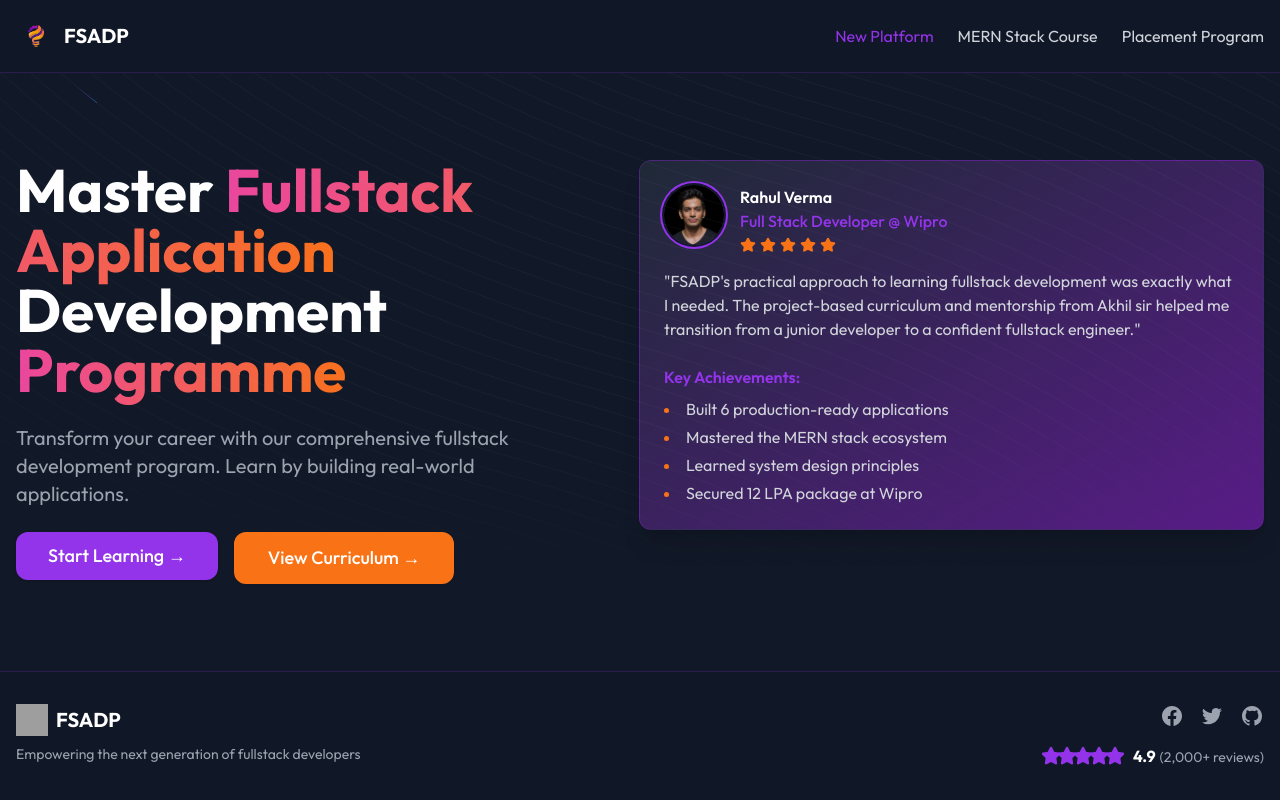
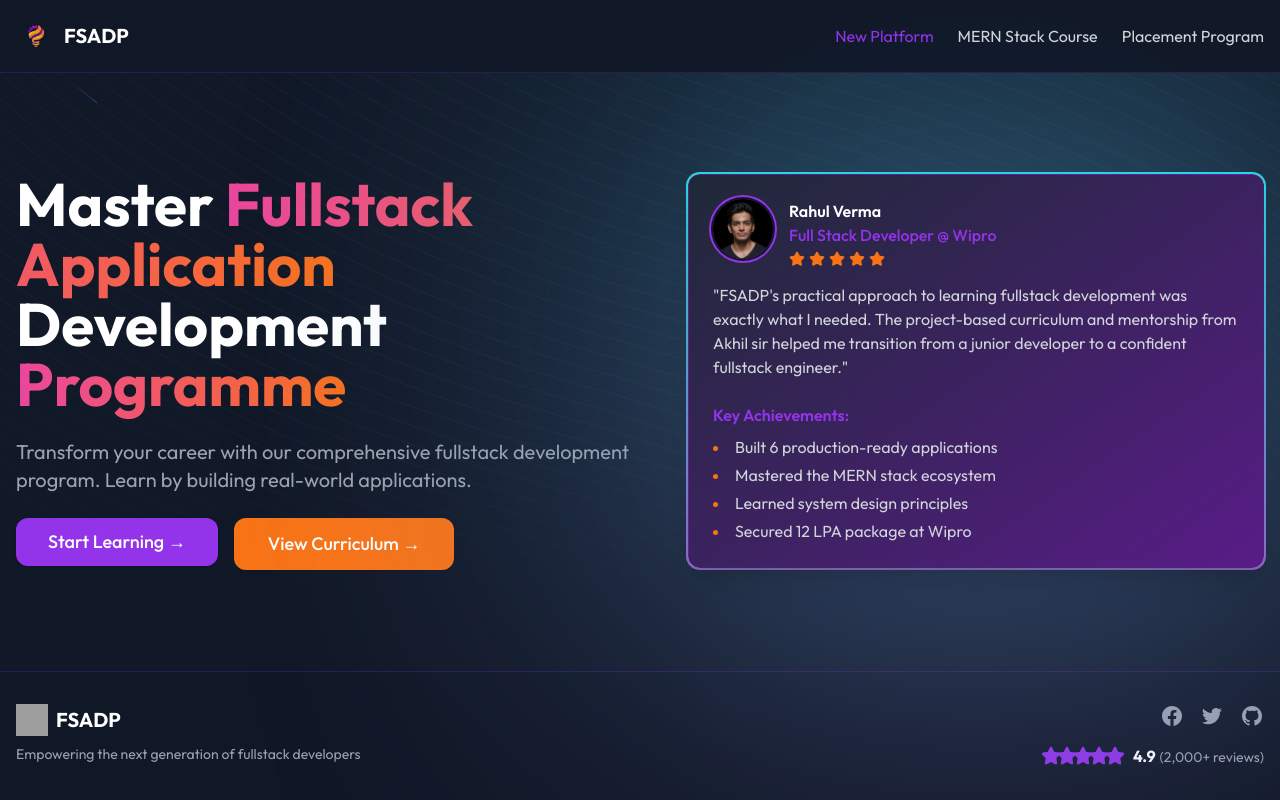
Before and after one commit to akhil-naidu/fsadp, a Next.js app: page / in a window 1280 px wide. Built offline with nearby package versions, Linux system fonts and the light colour scheme; grey boxes are pictures that could not be loaded.

Commit message:
chore: gradient enabled card

```diff
--- a/components/TestimonialCard.tsx
+++ b/components/TestimonialCard.tsx
@@ -2,10 +2,12 @@ import Image from 'next/image';
 import { Card } from '@/components/ui/card';
 import { Star } from 'lucide-react';
 import { BackgroundBeams } from '@/components/ui/background-beams';
+import { NeonGradientCard } from './ui/neon-gradient-card';
 
 export function TestimonialCard() {
   return (
-    <Card className='flex-1 p-6 bg-gradient-to-br from-gray-800 to-purple-900 text-white border border-purple-600/20 lg:flex lg:flex-col lg:justify-center lg:h-full shadow-xl'>
+    <NeonGradientCard className='max-w-xl'>
+      <div className='rounded-xl text-card-foreground flex-1 p-6 bg-gradient-to-br from-gray-800 to-purple-900 text-white border border-purple-600/20 lg:flex lg:flex-col lg:justify-center lg:h-full shadow-xl'>
         <div className='flex items-start gap-4 mb-4'>
           <Image
             src='/rahul-varma.jpg'
@@ -30,10 +32,10 @@ export function TestimonialCard() {
           </div>
         </div>
         <p className='text-gray-300'>
-        &quot;FSADP&apos;s practical approach to learning fullstack development
-        was exactly what I needed. The project-based curriculum and mentorship
-        from Akhil sir helped me transition from a junior developer to a
-        confident fullstack engineer.&quot;
+          &quot;FSADP&apos;s practical approach to learning fullstack
+          development was exactly what I needed. The project-based curriculum
+          and mentorship from Akhil sir helped me transition from a junior
+          developer to a confident fullstack engineer.&quot;
         </p>
         <div className='mt-6'>
           <h4 className='font-semibold mb-2 text-purple-600'>
@@ -46,6 +48,7 @@ export function TestimonialCard() {
             <li>Secured 12 LPA package at Wipro</li>
           </ul>
         </div>
-    </Card>
+      </div>
+    </NeonGradientCard>
   );
 }
--- a/components/ui/card.tsx
+++ b/components/ui/card.tsx
@@ -1,6 +1,6 @@
-import * as React from "react"
+import * as React from 'react';
 
-import { cn } from "@/lib/utils"
+import { cn } from '@/lib/utils';
 
 const Card = React.forwardRef<
   HTMLDivElement,
@@ -9,13 +9,13 @@ const Card = React.forwardRef<
   <div
     ref={ref}
     className={cn(
-      "rounded-xl border bg-card text-card-foreground shadow",
-      className
+      'rounded-xl border bg-card text-card-foreground shadow',
+      className,
     )}
     {...props}
   />
-))
-Card.displayName = "Card"
+));
+Card.displayName = 'Card';
 
 const CardHeader = React.forwardRef<
   HTMLDivElement,
@@ -23,11 +23,11 @@ const CardHeader = React.forwardRef<
 >(({ className, ...props }, ref) => (
   <div
     ref={ref}
-    className={cn("flex flex-col space-y-1.5 p-6", className)}
+    className={cn('flex flex-col space-y-1.5 p-6', className)}
     {...props}
   />
-))
-CardHeader.displayName = "CardHeader"
+));
+CardHeader.displayName = 'CardHeader';
 
 const CardTitle = React.forwardRef<
   HTMLDivElement,
@@ -35,11 +35,11 @@ const CardTitle = React.forwardRef<
 >(({ className, ...props }, ref) => (
   <div
     ref={ref}
-    className={cn("font-semibold leading-none tracking-tight", className)}
+    className={cn('font-semibold leading-none tracking-tight', className)}
     {...props}
   />
-))
-CardTitle.displayName = "CardTitle"
+));
+CardTitle.displayName = 'CardTitle';
 
 const CardDescription = React.forwardRef<
   HTMLDivElement,
@@ -47,19 +47,19 @@ const CardDescription = React.forwardRef<
 >(({ className, ...props }, ref) => (
   <div
     ref={ref}
-    className={cn("text-sm text-muted-foreground", className)}
+    className={cn('text-sm text-muted-foreground', className)}
     {...props}
   />
-))
-CardDescription.displayName = "CardDescription"
+));
+CardDescription.displayName = 'CardDescription';
 
 const CardContent = React.forwardRef<
   HTMLDivElement,
   React.HTMLAttributes<HTMLDivElement>
 >(({ className, ...props }, ref) => (
-  <div ref={ref} className={cn("p-6 pt-0", className)} {...props} />
-))
-CardContent.displayName = "CardContent"
+  <div ref={ref} className={cn('p-6 pt-0', className)} {...props} />
+));
+CardContent.displayName = 'CardContent';
 
 const CardFooter = React.forwardRef<
   HTMLDivElement,
@@ -67,10 +67,17 @@ const CardFooter = React.forwardRef<
 >(({ className, ...props }, ref) => (
   <div
     ref={ref}
-    className={cn("flex items-center p-6 pt-0", className)}
+    className={cn('flex items-center p-6 pt-0', className)}
     {...props}
   />
-))
-CardFooter.displayName = "CardFooter"
+));
+CardFooter.displayName = 'CardFooter';
 
-export { Card, CardHeader, CardFooter, CardTitle, CardDescription, CardContent }
+export {
+  Card,
+  CardHeader,
+  CardFooter,
+  CardTitle,
+  CardDescription,
+  CardContent,
+};
--- /dev/null
+++ b/components/ui/neon-gradient-card.tsx
@@ -0,0 +1,151 @@
+'use client';
+
+import {
+  CSSProperties,
+  ReactElement,
+  ReactNode,
+  useEffect,
+  useRef,
+  useState,
+} from 'react';
+
+import { cn } from '@/lib/utils';
+
+interface NeonColorsProps {
+  firstColor: string;
+  secondColor: string;
+}
+
+interface NeonGradientCardProps {
+  /**
+   * @default <div />
+   * @type ReactElement
+   * @description
+   * The component to be rendered as the card
+   * */
+  as?: ReactElement;
+  /**
+   * @default ""
+   * @type string
+   * @description
+   * The className of the card
+   */
+  className?: string;
+
+  /**
+   * @default ""
+   * @type ReactNode
+   * @description
+   * The children of the card
+   * */
+  children?: ReactNode;
+
+  /**
+   * @default 5
+   * @type number
+   * @description
+   * The size of the border in pixels
+   * */
+  borderSize?: number;
+
+  /**
+   * @default 20
+   * @type number
+   * @description
+   * The size of the radius in pixels
+   * */
+  borderRadius?: number;
+
+  /**
+   * @default "{ firstColor: '#ff00aa', secondColor: '#00FFF1' }"
+   * @type string
+   * @description
+   * The colors of the neon gradient
+   * */
+  neonColors?: NeonColorsProps;
+
+  [key: string]: any;
+}
+
+const NeonGradientCard: React.FC<NeonGradientCardProps> = ({
+  className,
+  children,
+  borderSize = 2,
+  borderRadius = 14,
+  neonColors = {
+    firstColor: '#ff00aa',
+    secondColor: '#00FFF1',
+  },
+  ...props
+}) => {
+  const containerRef = useRef<HTMLDivElement>(null);
+  const [dimensions, setDimensions] = useState({ width: 0, height: 0 });
+
+  useEffect(() => {
+    const updateDimensions = () => {
+      if (containerRef.current) {
+        const { offsetWidth, offsetHeight } = containerRef.current;
+        setDimensions({ width: offsetWidth, height: offsetHeight });
+      }
+    };
+
+    updateDimensions();
+    window.addEventListener('resize', updateDimensions);
+
+    return () => {
+      window.removeEventListener('resize', updateDimensions);
+    };
+  }, []);
+
+  useEffect(() => {
+    if (containerRef.current) {
+      const { offsetWidth, offsetHeight } = containerRef.current;
+      setDimensions({ width: offsetWidth, height: offsetHeight });
+    }
+  }, [children]);
+
+  return (
+    <div
+      ref={containerRef}
+      style={
+        {
+          '--border-size': `${borderSize}px`,
+          '--border-radius': `${borderRadius}px`,
+          '--neon-first-color': neonColors.firstColor,
+          '--neon-second-color': neonColors.secondColor,
+          '--card-width': `${dimensions.width}px`,
+          '--card-height': `${dimensions.height}px`,
+          '--card-content-radius': `${borderRadius - borderSize}px`,
+          '--pseudo-element-background-image': `linear-gradient(0deg, ${neonColors.firstColor}, ${neonColors.secondColor})`,
+          '--pseudo-element-width': `${dimensions.width + borderSize * 2}px`,
+          '--pseudo-element-height': `${dimensions.height + borderSize * 2}px`,
+          '--after-blur': `${dimensions.width / 3}px`,
+        } as CSSProperties
+      }
+      className={cn(
+        'relative z-10 size-full rounded-[var(--border-radius)]',
+        className,
+      )}
+      {...props}
+    >
+      <div
+        className={cn(
+          'relative size-full min-h-[inherit] rounded-[var(--card-content-radius)] bg-gray-100 p-0',
+          'before:absolute before:-left-[var(--border-size)] before:-top-[var(--border-size)] before:-z-10 before:block',
+          "before:h-[var(--pseudo-element-height)] before:w-[var(--pseudo-element-width)] before:rounded-[var(--border-radius)] before:content-['']",
+          'before:bg-[linear-gradient(0deg,var(--neon-first-color),var(--neon-second-color))] before:bg-[length:100%_200%]',
+          'before:animate-background-position-spin',
+          'after:absolute after:-left-[var(--border-size)] after:-top-[var(--border-size)] after:-z-10 after:block',
+          "after:h-[var(--pseudo-element-height)] after:w-[var(--pseudo-element-width)] after:rounded-[var(--border-radius)] after:blur-[var(--after-blur)] after:content-['']",
+          'after:bg-[linear-gradient(0deg,var(--neon-first-color),var(--neon-second-color))] after:bg-[length:100%_200%] after:opacity-80',
+          'after:animate-background-position-spin',
+          'dark:bg-neutral-900',
+        )}
+      >
+        {children}
+      </div>
+    </div>
+  );
+};
+
+export { NeonGradientCard };
--- a/tailwind.config.ts
+++ b/tailwind.config.ts
@@ -63,6 +63,21 @@ const config: Config = {
         md: 'calc(var(--radius) - 2px)',
         sm: 'calc(var(--radius) - 4px)',
       },
+
+      animation: {
+        'background-position-spin':
+          'background-position-spin 3000ms infinite alternate',
+      },
+      keyframes: {
+        'background-position-spin': {
+          '0%': {
+            backgroundPosition: 'top center',
+          },
+          '100%': {
+            backgroundPosition: 'bottom center',
+          },
+        },
+      },
     },
   },
   plugins: [require('tailwindcss-animate'), addVariablesForColors],
```
Lines whose indentation alone changed are shown as unchanged.
